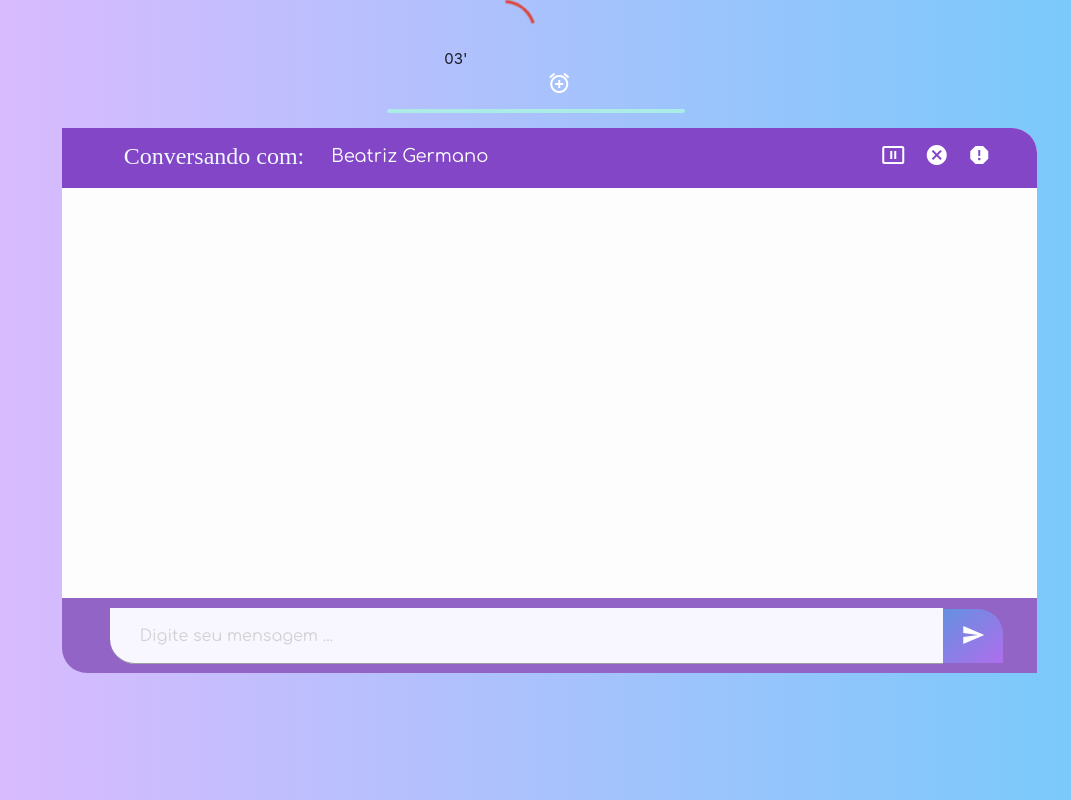
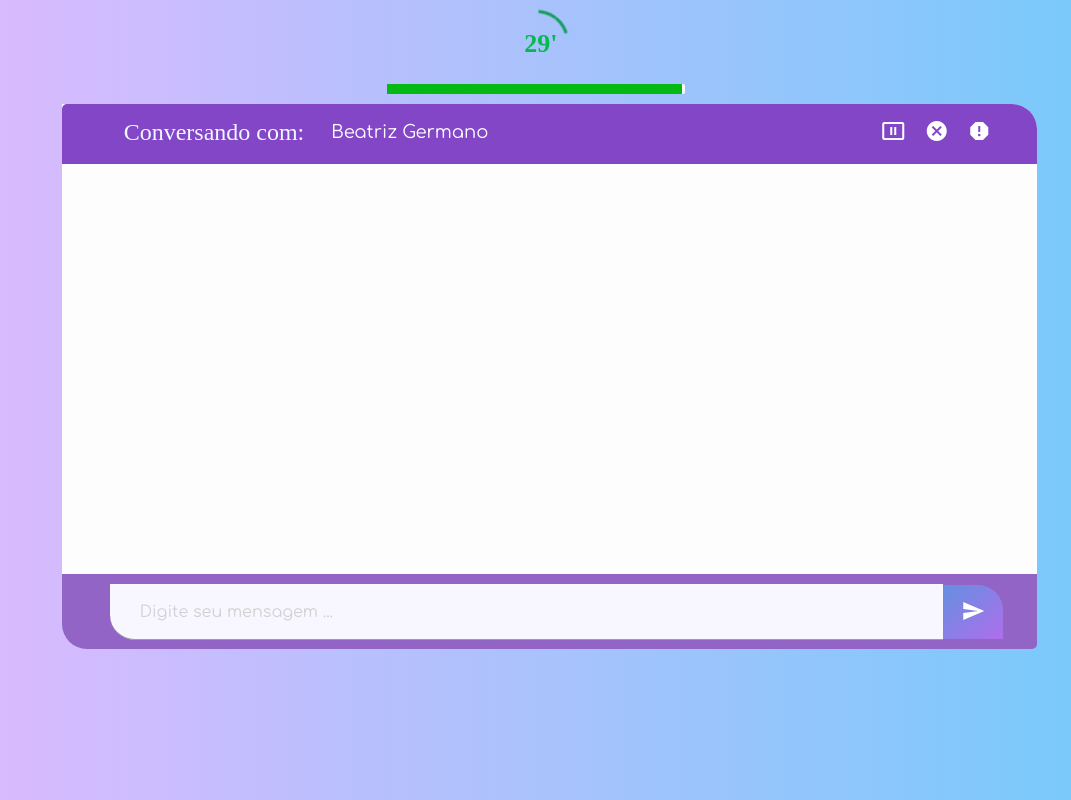
Before and after one commit to LucasFICR/Projeto_Primeiro_Semestre, a plain HTML site: page NewPsy/chat.html in a window 1280 px wide. Shown: the whole page, without its empty margins (104-1175 px from the left). Drawn offline with nearby package versions, Linux system fonts and the light colour scheme; a web font is replaced by a local one.

Commit message:
cronometro do chat apresentavel

```diff
--- a/NewPsy/chat.html
+++ b/NewPsy/chat.html
@@ -40,9 +40,9 @@
         <div class="row">
           <div class="col s12 m6 offset-m3">
             <div class="col m6 offset-m4">
-              <span id="cronometro">03'</span>
+              <span id="cronometro">29'</span>
               <div class="preloader-wrapper big active">
-                <div class="spinner-layer spinner-red-only ">
+                <div class="spinner-layer spinner-green-only ">
                   <div class="circle-clipper left">
                     <div class="circle"></div>
                   </div>
@@ -57,14 +57,16 @@
               <!--Circulo-->
             </div>
             <div class="col m6 right" id="btn-time">
-                <a class="modal-trigger waves-effect" href="#ModalTimer"> <i class="material-icons">alarm_add</i> </a>
+              <div class="btn modal-trigger waves-effect hide-on-med-and-up" style="border-radius: 2px;">
+                <a class="" href="#ModalTimer"> <i class="material-icons">alarm_add</i> </a>
+              </div>
               <!--hide-on-med-and-up-->
             </div>
             <!--btn TIMER-->
             <div class="row">
               <div class="col m6 offset-m3">
                 <div class="progress pulse">
-                  <div class="determinate"></div>
+                  <div class="determinate "></div>
                 </div>
               </div>
             </div>
@@ -73,7 +75,7 @@
       </div>
       <!--/TIMER-->
       <!--CHAT-->
-      <div class="row" style="position: relative; bottom: 40px;">
+      <div class="row" style="position: relative; bottom: 70px;">
         <div
           class="col m8 offset-m2"
           style="background-color: #fdfdfd;
@@ -101,7 +103,7 @@
           <article></article>
           <footer
             class="row"
-            style="background:#9164c5; padding: 5px 20px 0 0; border-radius:0 0 0 25px; position: relative; top: 26em;"
+            style="background:#9164c5; padding: 5px 20px 0 0; border-radius:0 0 5px 25px; position: relative; top: 26em;"
           >
             <div class="col m10">
               <input
--- a/NewPsy/css/chat.css
+++ b/NewPsy/css/chat.css
@@ -14,7 +14,7 @@ h3 {
 header {
   background: #8246c7;
   padding: 15px 0;
-  border-radius: 0 25px 0 0;
+  border-radius: 5px 25px 0 0;
 }
 header h3 {
   color: aliceblue;
@@ -24,6 +24,40 @@ header h3 {
 p,
 header span {
   font-family: Comfortaa;
+}
+.timer #cronometro{
+  font-family: alatsi;
+  font-weight: 900;
+  font-size: 26px;
+  color:rgb(5, 185, 80);
+  position: relative;
+  left: 80px;
+  bottom: 12px;
+}
+#btn-time {
+  position: relative;
+  bottom: 42px;
+  left: 50px;
+
+
+}
+.timer .preloader-wrapper{
+  position: relative;
+  top: 10px;
+  left: 23px;
+
+}
+.timer .progress{
+   height: 10px;
+   background-color: rgb(248, 248, 248);
+   position: relative;
+   bottom: 0px;
+   margin-bottom: 40px
+
+}
+.timer .progress .determinate{
+  width: 99%;
+  background-color: rgb(5, 185, 20);
 }
 #user-name {
   color: #fff;
```
